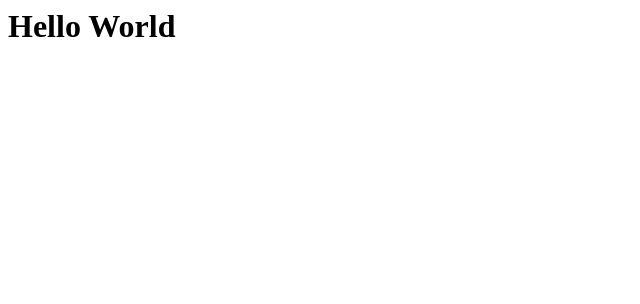
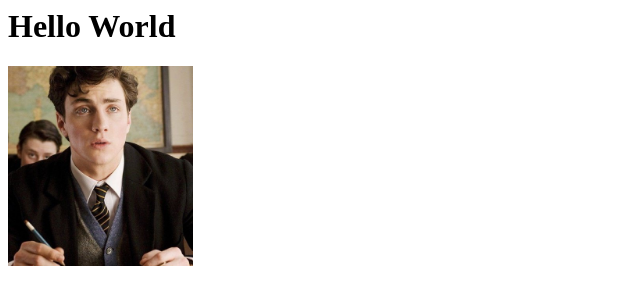
Before and after one commit to Lizzie264/Lizzie264.github.io, a plain HTML site: page index.html in a window 1280 px wide. Shown: the whole page, without its empty margins (0-640 px from the left). Drawn offline with Linux system fonts and the light colour scheme.

Commit message:
second edit

```diff
--- a/index.html
+++ b/index.html
@@ -1,3 +1,6 @@
 <html>
     <h1>Hello World</h1>
+    <div>
+        <img src="james.jpg" height="200">
+    </div>
 </html>
```
Also changed, not shown: james.jpg (added).
